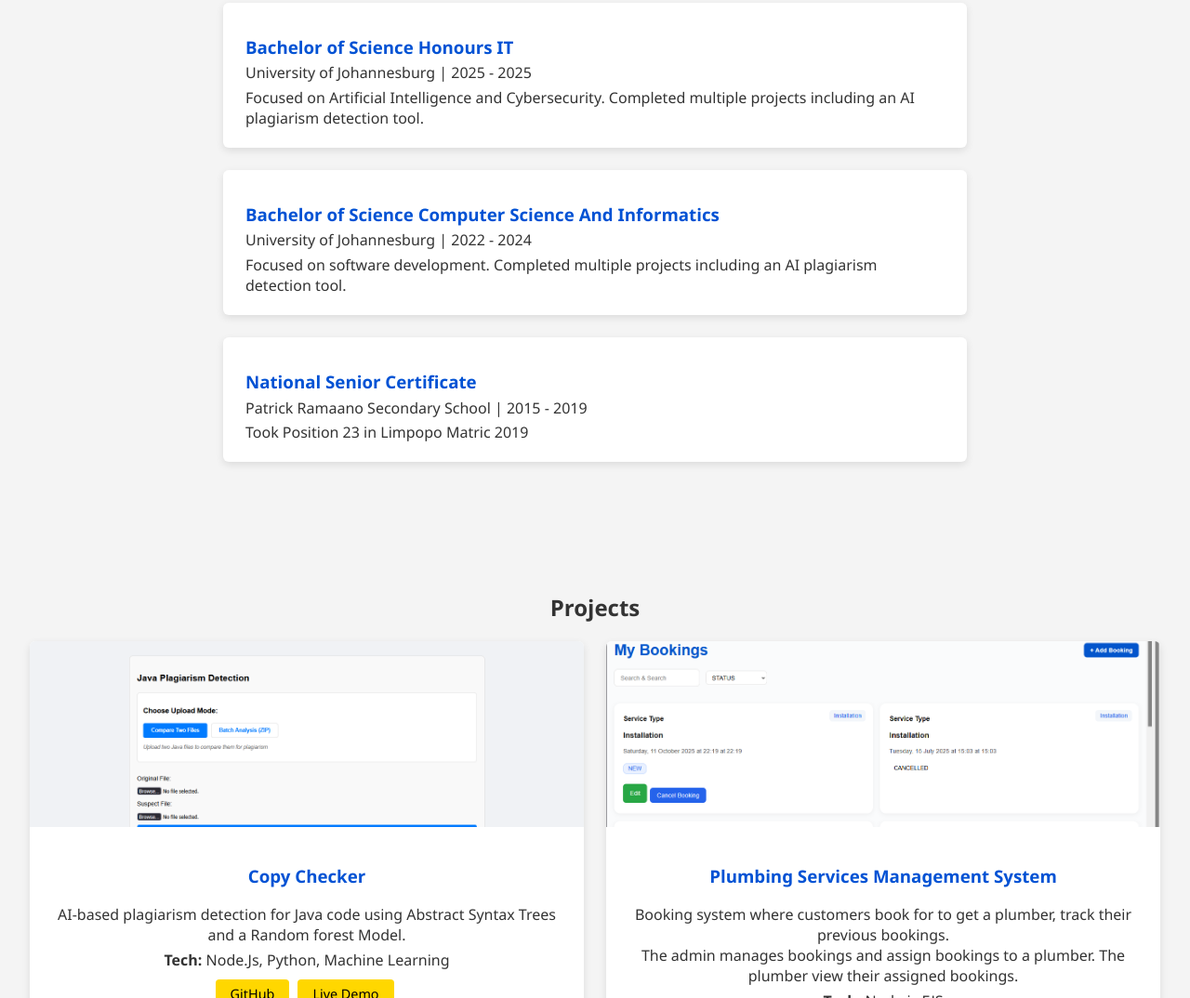
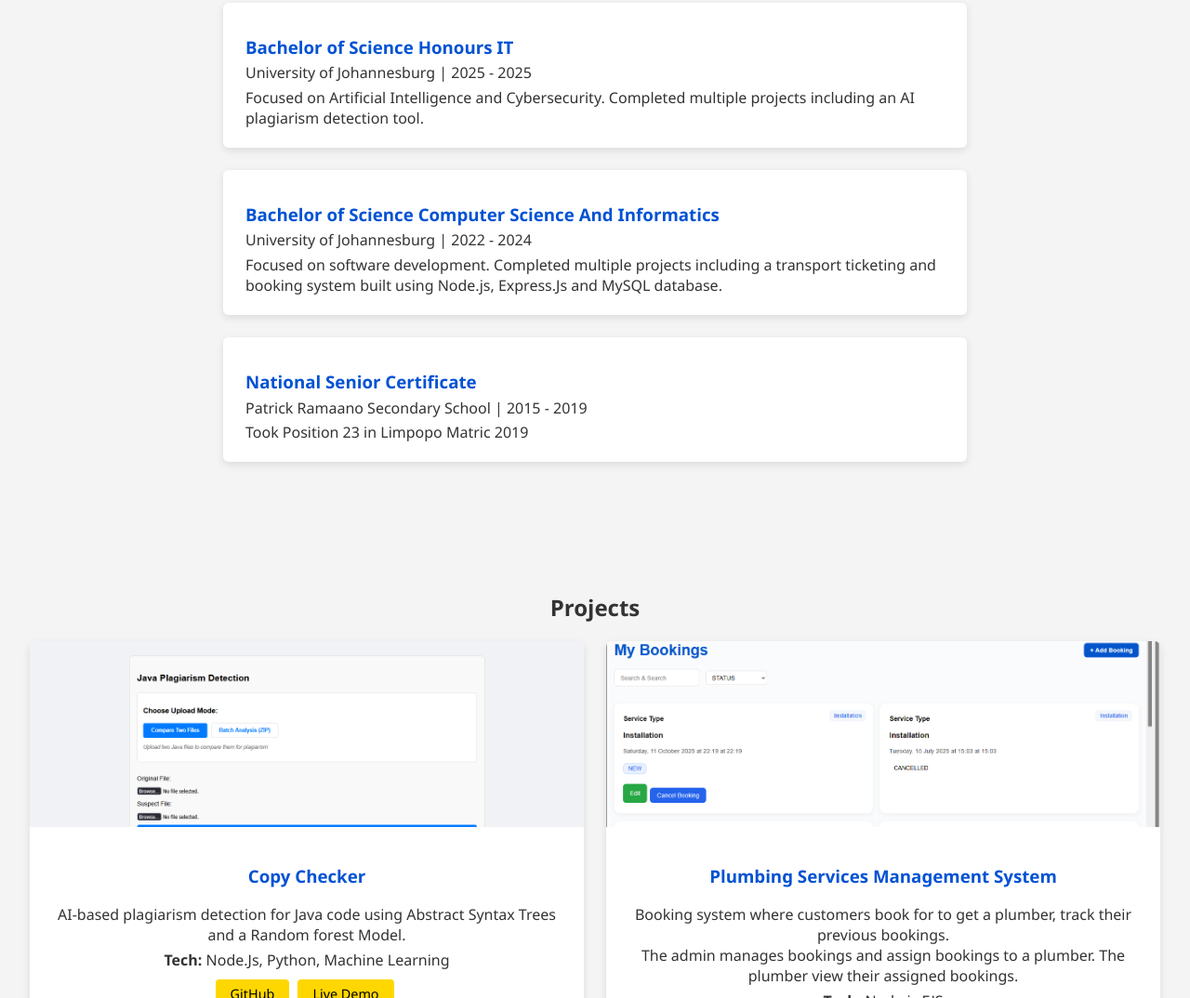
Before and after one commit to Ridokunda/portfolio_website, a plain HTML site: page index.html in a window 1280 px wide. Shown: the part 732-1806 px from the top of the page at 93% size. Drawn offline with Linux system fonts and the light colour scheme.

Commit message:
update education section with project details

```diff
--- a/index.html
+++ b/index.html
@@ -58,7 +58,7 @@
     <div class="education-item">
       <h3>Bachelor of Science Computer Science And Informatics</h3>
       <p>University of Johannesburg | 2022 - 2024</p>
-      <p>Focused on software development. Completed multiple projects including an AI plagiarism detection tool.</p>
+      <p>Focused on software development. Completed multiple projects including a transport ticketing and booking system built using Node.js, Express.Js and MySQL database.</p>
     </div>
 
     <div class="education-item">
```
